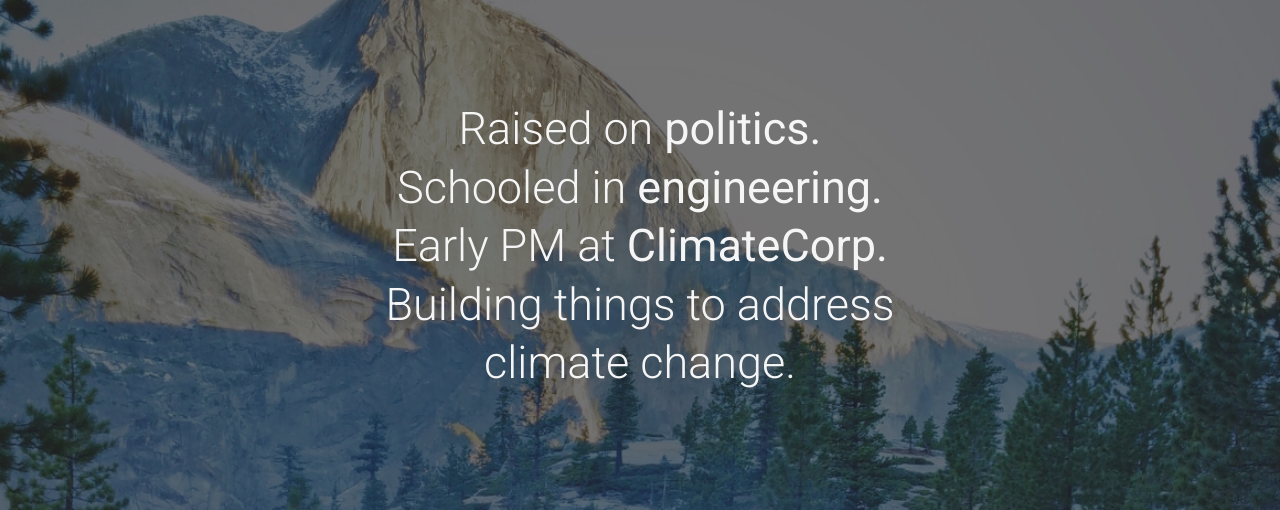
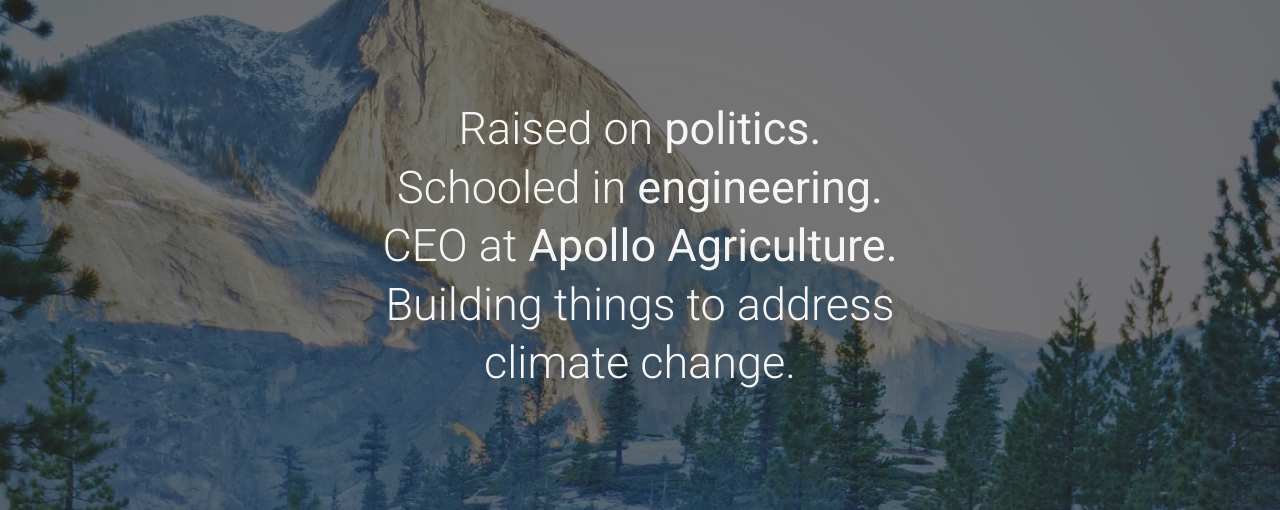
Before and after one commit to elipollak/elipollak.github.io, a plain HTML site: page index.html in a window 1280 px wide. Shown: the top 510 px of the page. Drawn offline with Linux system fonts and the light colour scheme; some icons are missing.

Commit message:
add apollo

```diff
--- a/index.html
+++ b/index.html
@@ -18,7 +18,7 @@
       <h3 id="header-text">
         Raised on <a target="_blank" href="https://en.wikipedia.org/wiki/Washington,_D.C.">politics.</a><br>
         Schooled in <a target="_blank" href="https://engineering.stanford.edu/">engineering.</a><br>
-        Early PM at <a target="_blank" href="https://climate.com/">ClimateCorp.</a><br>
+        CEO at <a target="_blank" href="https://apolloagriculture.com/">Apollo Agriculture.</a><br>
         Building things to address climate change.
       </h3>
     </div>
```
